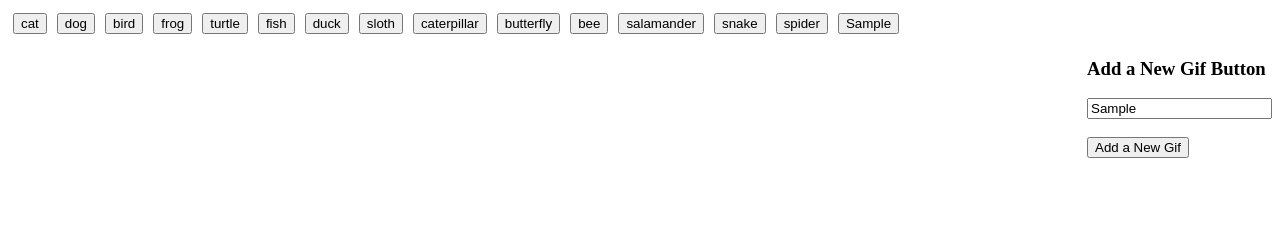
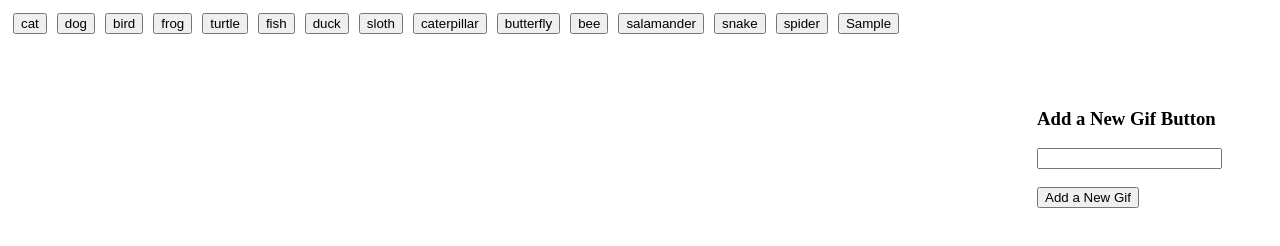
Before and after one commit to JKBlomer/GifTastic, a plain HTML site: page index.html in a window 1280 px wide. Both pictures are taken after typing "Sample" into the empty fields and a click on the input "Add a New Gif". Drawn offline with nearby package versions, Linux system fonts and the light colour scheme.

Commit message:
Submitting Giftastic 2

```diff
--- a/index.html
+++ b/index.html
@@ -12,6 +12,7 @@
 
        #new-gif-button {
            float: right;
+           margin: 50px;
        }
 
 
@@ -112,6 +113,7 @@
             else {
 
             gifAnimalArray.push(textInput);
+            $("#text-input").val(" ");
             loadPage();
             }
 
```
